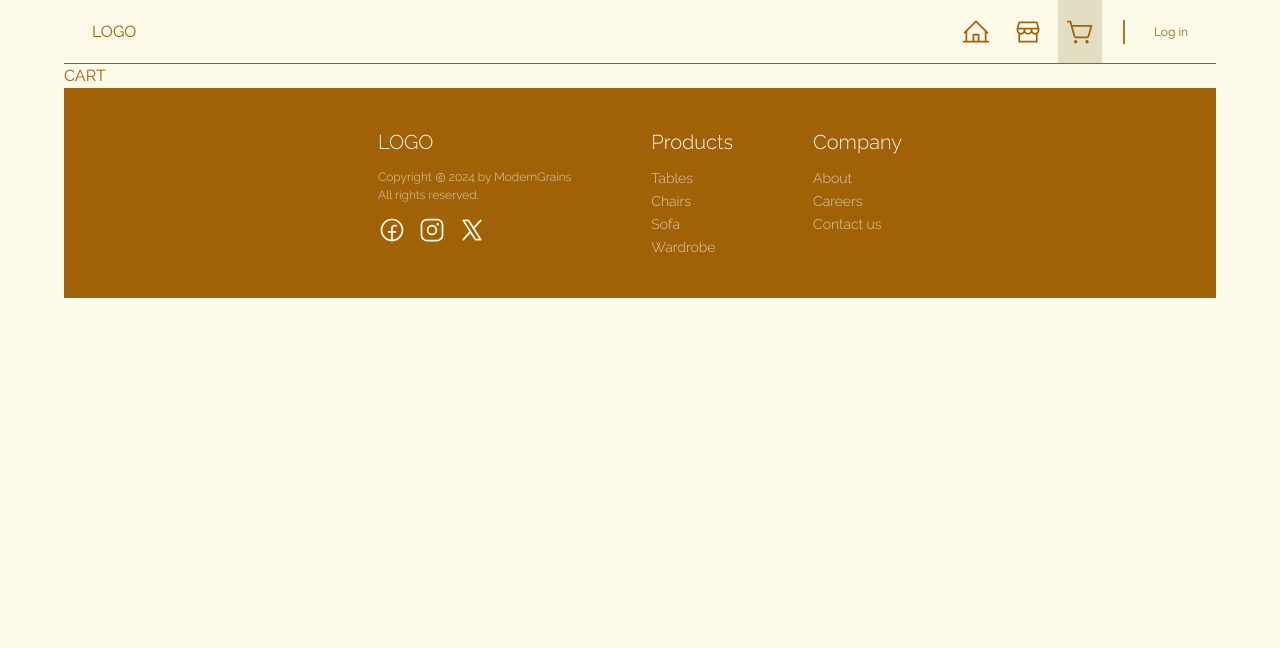
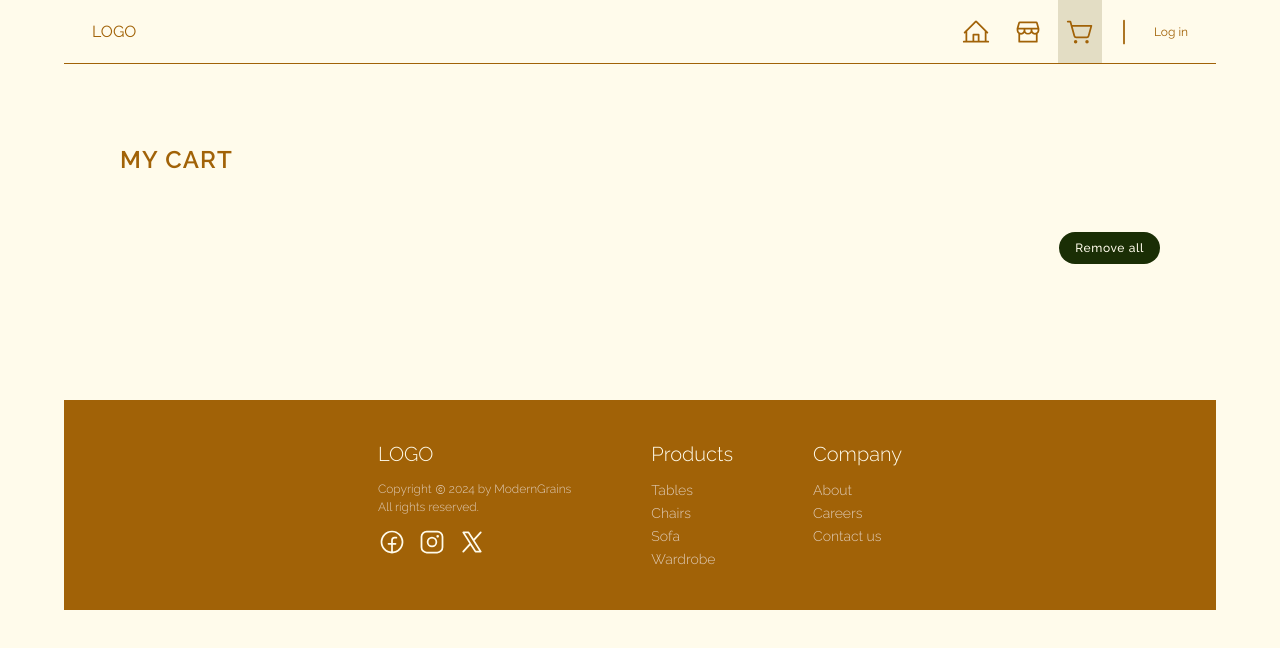
Before and after one commit to RyneeeJ/Moderngrains-client, a React (Vite) app: page /account/cart in a window 1280 px wide. Shown: the top 648 px of the page. Built offline with nearby package versions, Linux system fonts and the light colour scheme; the HTML template or start-up script is replaced by a standard one.

Commit message:
Added delete cart button, refactored button styles

```diff
--- /dev/null
+++ b/src/features/cart/CartList.jsx
@@ -0,0 +1,5 @@
+function CartList() {
+  return <div></div>;
+}
+
+export default CartList;
--- /dev/null
+++ b/src/features/cart/DeleteCartButton.jsx
@@ -0,0 +1,7 @@
+import Button from "../../ui/Button";
+
+function DeleteCartButton() {
+  return <Button type="cart-delete">Remove all</Button>;
+}
+
+export default DeleteCartButton;
--- a/src/pages/Cart.jsx
+++ b/src/pages/Cart.jsx
@@ -1,5 +1,19 @@
+import DeleteCartButton from "../features/cart/DeleteCartButton";
+import Button from "../ui/Button";
+import OperationsContainer from "../ui/OperationsContainer";
+import Section from "../ui/Section";
+import SectionHeading from "../ui/SectionHeading";
+
 function Cart() {
-  return <div>CART</div>;
+  return (
+    <Section>
+      <SectionHeading>My Cart</SectionHeading>
+
+      <OperationsContainer>
+        <DeleteCartButton />
+      </OperationsContainer>
+    </Section>
+  );
 }
 
 export default Cart;
--- a/src/ui/Button.jsx
+++ b/src/ui/Button.jsx
@@ -5,14 +5,21 @@ function Button({ type, children, className, ...props }) {
     return (
       <Link
         to="/products"
-        className={
-          "xs:px-8 xs:text-xl rounded-full bg-lime-800 px-6 py-2 font-bold tracking-wide text-amber-50 transition-all duration-300 hover:bg-lime-700 sm:px-9 sm:py-3 sm:text-2xl " +
-          className
-        }
+        className="absolute bottom-[3rem] right-[1.5rem] rounded-full bg-lime-800 px-6 py-2 font-bold tracking-wide text-amber-50 transition-all duration-300 hover:bg-lime-700 xs:px-8 xs:text-xl sm:bottom-[4rem] sm:right-[3rem] sm:px-9 sm:py-3 sm:text-2xl md:bottom-[5rem] md:right-[4rem]"
       >
         {children}
       </Link>
     );
+
+  if (type === "cart-delete")
+    return (
+      <button
+        {...props}
+        className="rounded-full bg-lime-950 px-4 py-2 text-xs font-medium tracking-wider text-amber-50 transition-all duration-300 hover:cursor-pointer hover:bg-lime-900"
+      >
+        {children}
+      </button>
+    );
 }
 
 export default Button;
--- a/src/ui/HeroImage.jsx
+++ b/src/ui/HeroImage.jsx
@@ -2,17 +2,12 @@ import Button from "./Button";
 
 function HeroImage() {
   return (
-    <div className="xs:px-10 xs:h-[45rem] relative z-10 h-[38rem] w-full bg-[url('/hero-img.jpg')] bg-cover bg-center px-8 py-10 before:absolute before:inset-0 before:-z-20 before:block before:bg-gradient-to-b before:from-yellow-700 before:to-neutral-300 before:opacity-30 before:content-[''] sm:px-16 md:h-[55rem] md:px-28">
-      <h1 className="xs:text-4xl mt-10 text-3xl font-light text-amber-50 sm:text-5xl md:mt-20">
+    <div className="relative z-10 h-[38rem] w-full bg-[url('/hero-img.jpg')] bg-cover bg-center px-8 py-10 before:absolute before:inset-0 before:-z-20 before:block before:bg-gradient-to-b before:from-yellow-700 before:to-neutral-300 before:opacity-30 before:content-[''] xs:h-[45rem] xs:px-10 sm:px-16 md:h-[55rem] md:px-28">
+      <h1 className="mt-10 text-3xl font-light text-amber-50 xs:text-4xl sm:text-5xl md:mt-20">
         Effortless elegance, <br /> purely minimal
       </h1>
 
-      <Button
-        className="absolute bottom-[3rem] right-[1.5rem] sm:bottom-[4rem] sm:right-[3rem] md:bottom-[5rem] md:right-[4rem]"
-        type="hero-cta"
-      >
-        Shop now
-      </Button>
+      <Button type="hero-cta">Shop now</Button>
     </div>
   );
 }
--- a/src/ui/Select.jsx
+++ b/src/ui/Select.jsx
@@ -1,6 +1,6 @@
 function Select({ optionsArr }) {
   return (
-    <select className="bg-inherit pr-2">
+    <select className="bg-inherit pr-2 text-sm sm:text-base">
       {optionsArr?.map((option) => (
         <option key={option.value} value={option.value}>
           {option.name}
```
